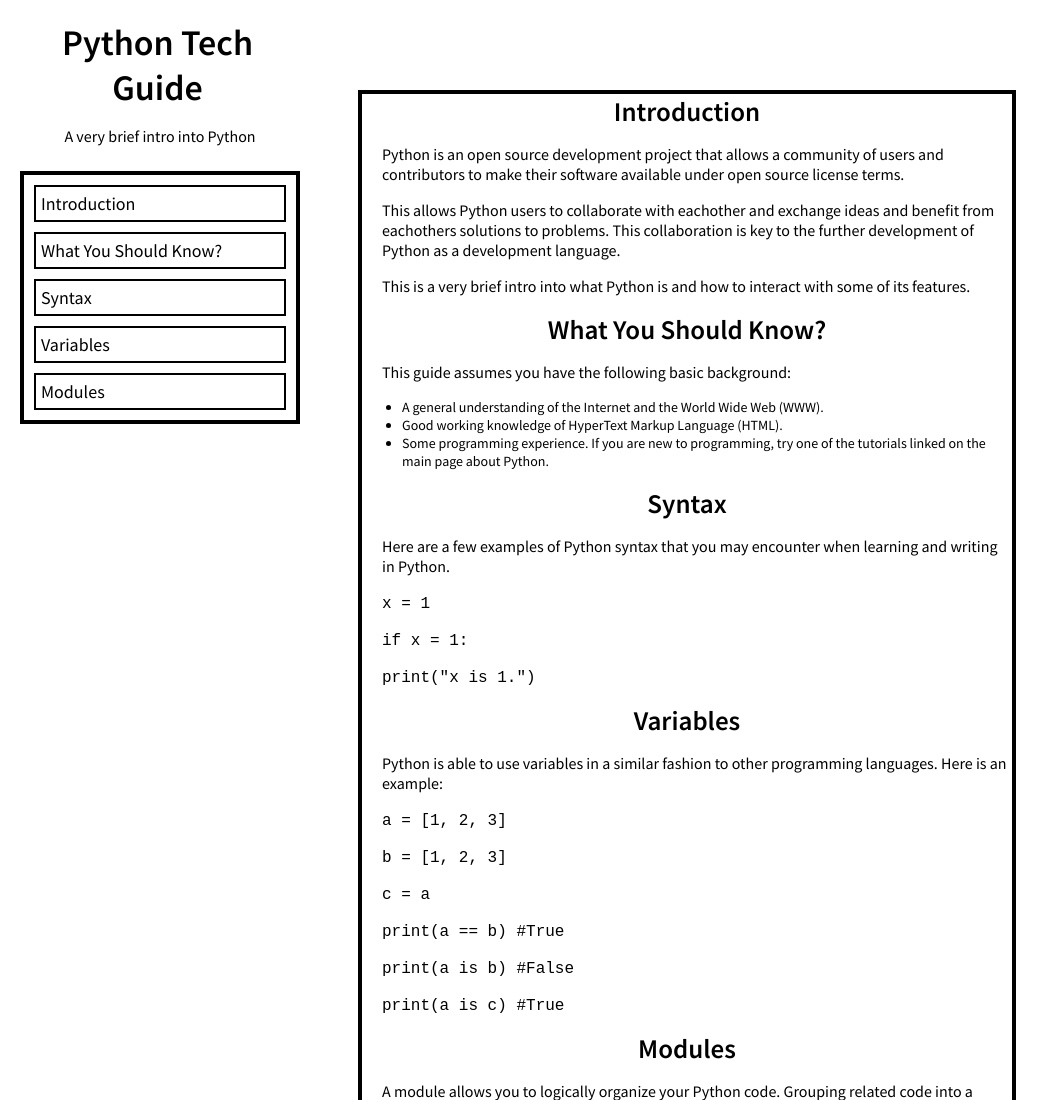
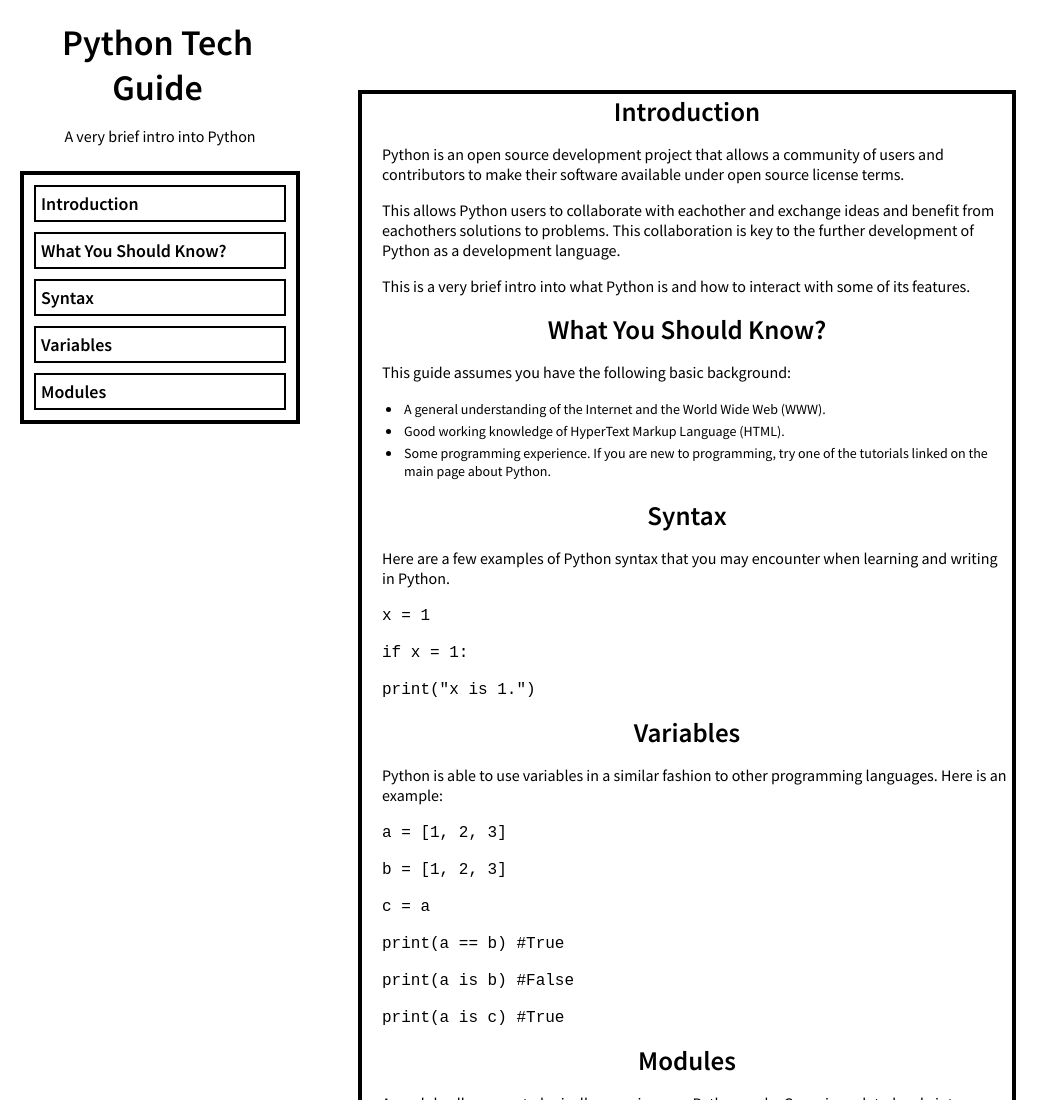
Before and after one commit to nedmorgan/technical_doc_page, a plain HTML site: page index.html in a window 1280 px wide. Shown: the top 1100 px of the page, without its empty margins (0-1059 px from the left). Drawn offline with Linux system fonts and the light colour scheme; a script that the page names is missing.

Commit message:
minor syntax changes

```diff
--- a/style.css
+++ b/style.css
@@ -18,10 +18,10 @@ nav {
 }
 
 .header-info {
-font-family: "Source Sans Pro", sans-serif;
-font-size: 16px;
-font-weight: 400;
-text-align: center;
+  font-family: "Source Sans Pro", sans-serif;
+  font-size: 16px;
+  font-weight: 400;
+  text-align: center;
 }
 
 .nav-list {
@@ -35,7 +35,7 @@ text-align: center;
 a {
   font-family: "Source Sans Pro", sans-serif;
   font-size: 18px;
-  font-weight: 400;
+  font-weight: 600;
   text-decoration: none;
   color: black;
   cursor: pointer;
@@ -77,4 +77,5 @@ li {
   font-family: "Source Sans Pro", sans-serif;
   font-size: 14px;
   font-weight: 400;
-  }
+  padding: 2px;
+}
```
Also changed, not shown: index.html (+1 -1 lines).
